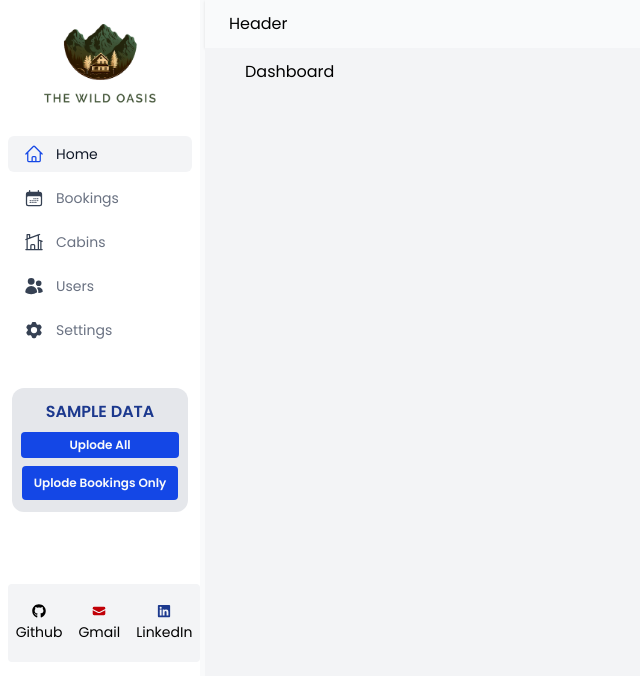
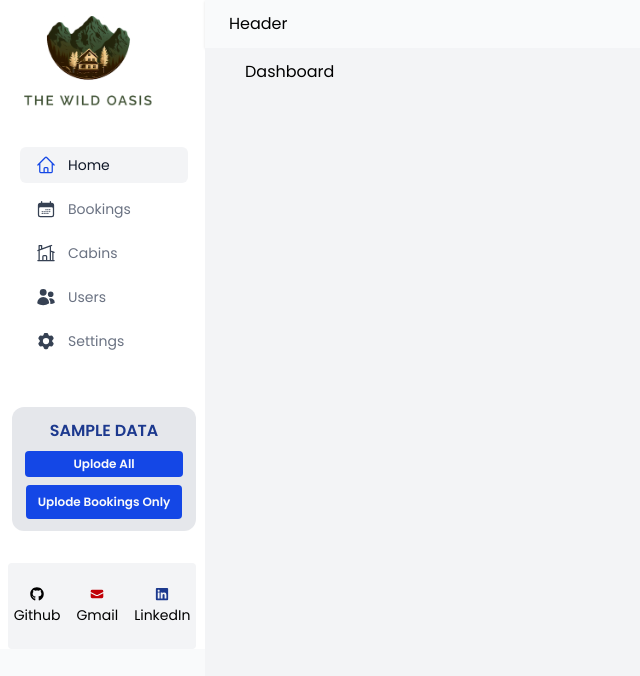
Before and after one commit to kamleshBisht04/The-wild-oasis-Dashboard, a React (Vite) app: page / in a window 1280 px wide. Shown: the top 676 px of the page, without its empty margins (0-640 px from the left). Built offline with nearby package versions, Linux system fonts and the light colour scheme.

Commit message:
designing the sidebar

```diff
--- a/src/ui/AppLayout.jsx
+++ b/src/ui/AppLayout.jsx
@@ -5,13 +5,16 @@ import Header from "./Header";
 function AppLayout() {
   return (
     <div className="grid h-screen grid-cols-[205px_1fr] grid-rows-[auto_1fr]">
-      <div className="row-span-2 h-screen bg-gray-50 ">
+
+      <aside className="row-span-2 bg-gray-50">
         <Sidebar />
-      </div>
-      <div className="ml-0.1 bg-gray-50 px-6 py-3 shadow">
+      </aside>
+
+      <header className="bg-gray-50 px-6 py-3 shadow">
         <Header />
-      </div>
-      <main className="bg-gray-100 px-10 py-3 ">
+      </header>
+
+      <main className="bg-gray-100 px-10 py-3 overflow-y-auto">
         <Outlet />
       </main>
     </div>
--- a/src/ui/Logo.jsx
+++ b/src/ui/Logo.jsx
@@ -2,9 +2,13 @@ import { NavLink } from "react-router-dom";
 
 function Logo() {
   return (
-    <div className="h-12 w-auto px-11 py-6">
+    <div className="px-6 py-4">
       <NavLink to="/">
-        <img src="/logo-light.png" alt="The wild oasis" />
+        <img
+          src="/logo-light.png"
+          alt="The wild oasis"
+          className="w-32 h-auto"
+        />
       </NavLink>
     </div>
   );
--- a/src/ui/Navigation.jsx
+++ b/src/ui/Navigation.jsx
@@ -16,7 +16,7 @@ function Navigation() {
     { name: "Settings", href: "settings", icon: <HiCog6Tooth /> },
   ];
   return (
-    <nav className="mt-22 flex flex-col gap-2 px-2">
+    <nav className="mt-6 flex flex-col gap-2 px-5">
       {navigation.map((item) => (
         <NavLink
           key={item.name}
--- a/src/ui/SampleData.jsx
+++ b/src/ui/SampleData.jsx
@@ -1,6 +1,6 @@
 function SampleData() {
   return (
-    <div className="mx-3 mt-10 rounded-xl bg-gray-200 px-2 py-3 text-center">
+    <div className="mx-3 mt-12 rounded-xl bg-gray-200 px-2 py-3 text-center">
       <h3 className="mb-2 font-semibold text-blue-900 uppercase">
         sample Data
       </h3>
--- a/src/ui/Sidebar.jsx
+++ b/src/ui/Sidebar.jsx
@@ -6,14 +6,12 @@ import Social from "./Social";
 
 function Sidebar() {
   return (
-    <div className="flex h-screen">
-      <aside className="w-50 flex-none bg-white ">
-        <Logo />
-        <Navigation />
-        <SampleData />
-        <Social />
-      </aside>
-    </div>
+    <aside className="w-52 flex-none bg-white">
+      <Logo />
+      <Navigation />
+      <SampleData />
+      <Social />
+    </aside>
   );
 }
 
--- a/src/ui/Social.jsx
+++ b/src/ui/Social.jsx
@@ -4,7 +4,7 @@ import { HiMiniEnvelope } from "react-icons/hi2";
 
 function Social() {
   return (
-    <div className="mt-18 ml-2 flex items-center justify-center gap-4 rounded bg-gray-100 py-5">
+    <div className="mt-8  flex items-center justify-center gap-4 rounded bg-gray-100 py-6 ml-2 mr-3">
 
       <NavLink
         to="https://github.com"
```
